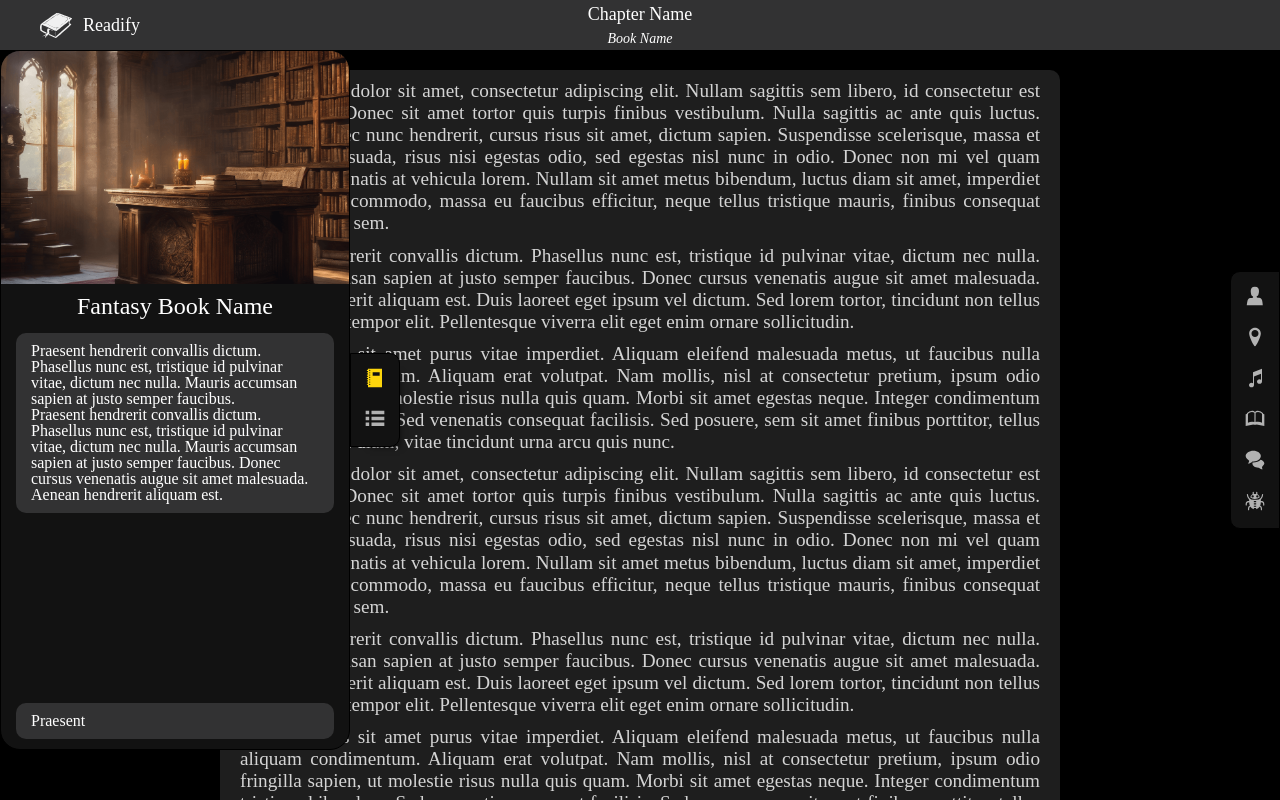
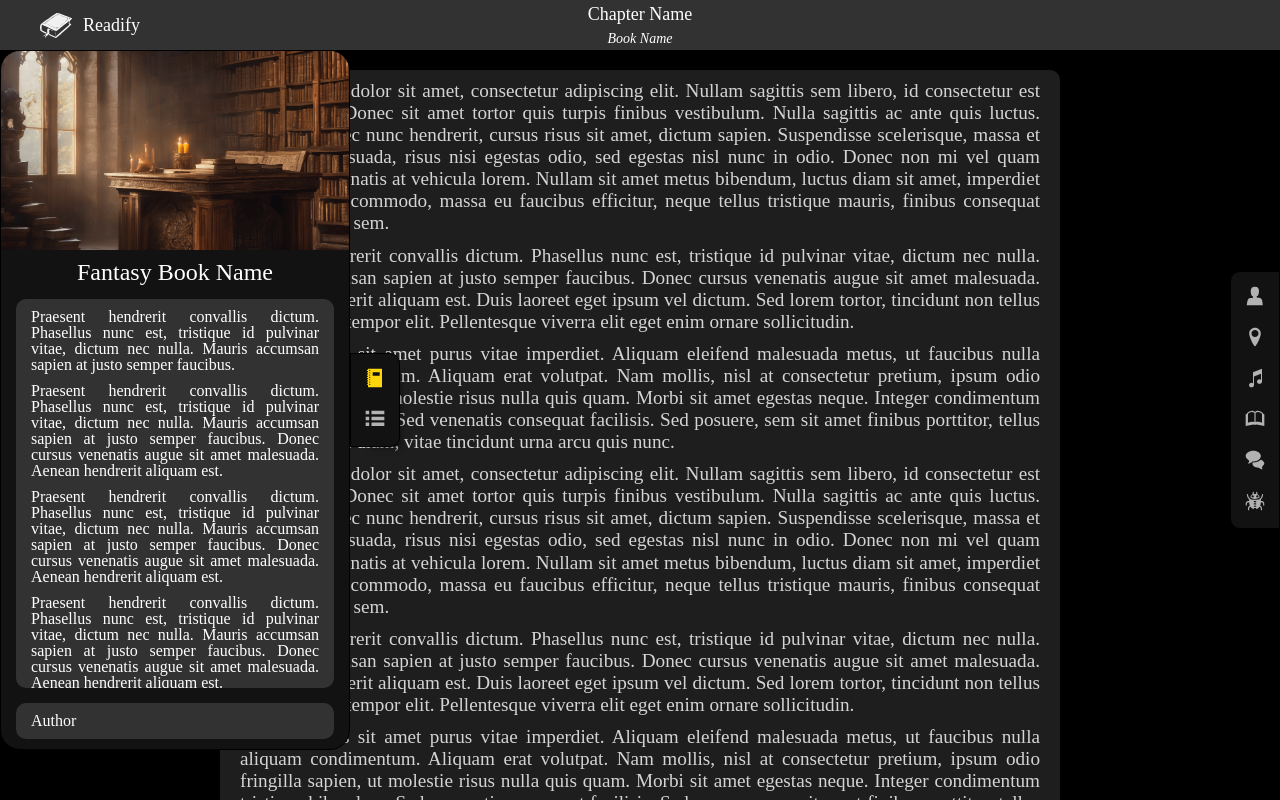
Before and after one commit to Zendrians/ER-Reader, a React (Vite) app: page / in a window 1280 px wide. Both pictures are taken after a click on the button 25 px from the left and 379 px from the top of the page. Shown: the top 800 px of the page. Built offline with nearby package versions, Linux system fonts and the light colour scheme.

Commit message:
Add scrollbar styles & UI improvements

```diff
--- a/src/index.css
+++ b/src/index.css
@@ -138,3 +138,24 @@ input[type="reset"] {
   cursor: pointer;
   outline: inherit;
 }
+
+html {
+  background-color: var(--deeper-background-color);
+}
+
+::-webkit-scrollbar {
+  width: 4px;
+}
+
+::-webkit-scrollbar-track {
+  margin: 6px 0;
+  -webkit-border-radius: 10px;
+  background-color: transparent;
+  border-radius: var(--accent-color);
+}
+
+::-webkit-scrollbar-thumb {
+  -webkit-border-radius: 10px;
+  border-radius: 10px;
+  background: var(--accent-color);
+}
--- a/src/main.tsx
+++ b/src/main.tsx
@@ -2,8 +2,8 @@ import React from "react";
 import ReactDOM from "react-dom/client";
 import App from "./App.tsx";
 import { BrowserRouter } from "react-router-dom";
+import "./styles/variables.css"
 import "./index.css";
-import "./styles/variables.css"
 
 ReactDOM.createRoot(document.getElementById("root")!).render(
   <React.StrictMode>
--- a/src/modules/Reader/components/bookInfoPanel/BookInfoPanel.css
+++ b/src/modules/Reader/components/bookInfoPanel/BookInfoPanel.css
@@ -1,6 +1,6 @@
 .bookInfoPanel {
     display: grid;
-    grid-template-rows: minmax(0, 1fr) 2fr;
+    grid-template-rows: minmax(0, 2fr) 5fr;
     grid-template-columns: 1fr;
     height: 100%;
 }
@@ -16,6 +16,7 @@
     grid-template-rows: min-content 1fr min-content;
     row-gap: 15px;
     padding: 10px 15px;
+    overflow-y: hidden;
 }
 
 .bookInfoPanel__bookTile {
--- a/src/modules/Reader/components/bookInfoPanel/BookInfoPanel.tsx
+++ b/src/modules/Reader/components/bookInfoPanel/BookInfoPanel.tsx
@@ -14,21 +14,37 @@ const BookInfoPanel: React.FC = () => {
       <div className="bookInfoPanel__contentContainer">
         <h3 className="bookInfoPanel__bookTile">Fantasy Book Name</h3>
         <ContentBox>
-          <p>
+          <p style={{marginBottom: "10px"}}>
             Praesent hendrerit convallis dictum. Phasellus nunc est, tristique
             id pulvinar vitae, dictum nec nulla. Mauris accumsan sapien at justo
             semper faucibus.
           </p>
-          <p>
+          <p style={{marginBottom: "10px"}}>
+            Praesent hendrerit convallis dictum. Phasellus nunc est, tristique
+            id pulvinar vitae, dictum nec nulla. Mauris accumsan sapien at justo
+            semper faucibus. Donec cursus venenatis augue sit amet malesuada.
+            Aenean hendrerit aliquam est.
+          </p>
+          <p style={{marginBottom: "10px"}}>
+            Praesent hendrerit convallis dictum. Phasellus nunc est, tristique
+            id pulvinar vitae, dictum nec nulla. Mauris accumsan sapien at justo
+            semper faucibus. Donec cursus venenatis augue sit amet malesuada.
+            Aenean hendrerit aliquam est.
+          </p>
+          <p style={{marginBottom: "10px"}}>
+            Praesent hendrerit convallis dictum. Phasellus nunc est, tristique
+            id pulvinar vitae, dictum nec nulla. Mauris accumsan sapien at justo
+            semper faucibus. Donec cursus venenatis augue sit amet malesuada.
+            Aenean hendrerit aliquam est.
+          </p>
+          <p style={{marginBottom: "10px"}}>
             Praesent hendrerit convallis dictum. Phasellus nunc est, tristique
             id pulvinar vitae, dictum nec nulla. Mauris accumsan sapien at justo
             semper faucibus. Donec cursus venenatis augue sit amet malesuada.
             Aenean hendrerit aliquam est.
           </p>
         </ContentBox>
-        <ContentBox>
-        Praesent
-        </ContentBox>
+        <ContentBox>Author</ContentBox>
       </div>
     </div>
   );
--- a/src/modules/Shared/components/contentBox/ContentBox.css
+++ b/src/modules/Shared/components/contentBox/ContentBox.css
@@ -2,5 +2,6 @@
     background-color: var(--mid-background-color);
     border-radius: 10px;
     padding: 10px 15px;
-    height: min-content;
+    overflow-y: auto;
+    text-align: justify;
 }
```
